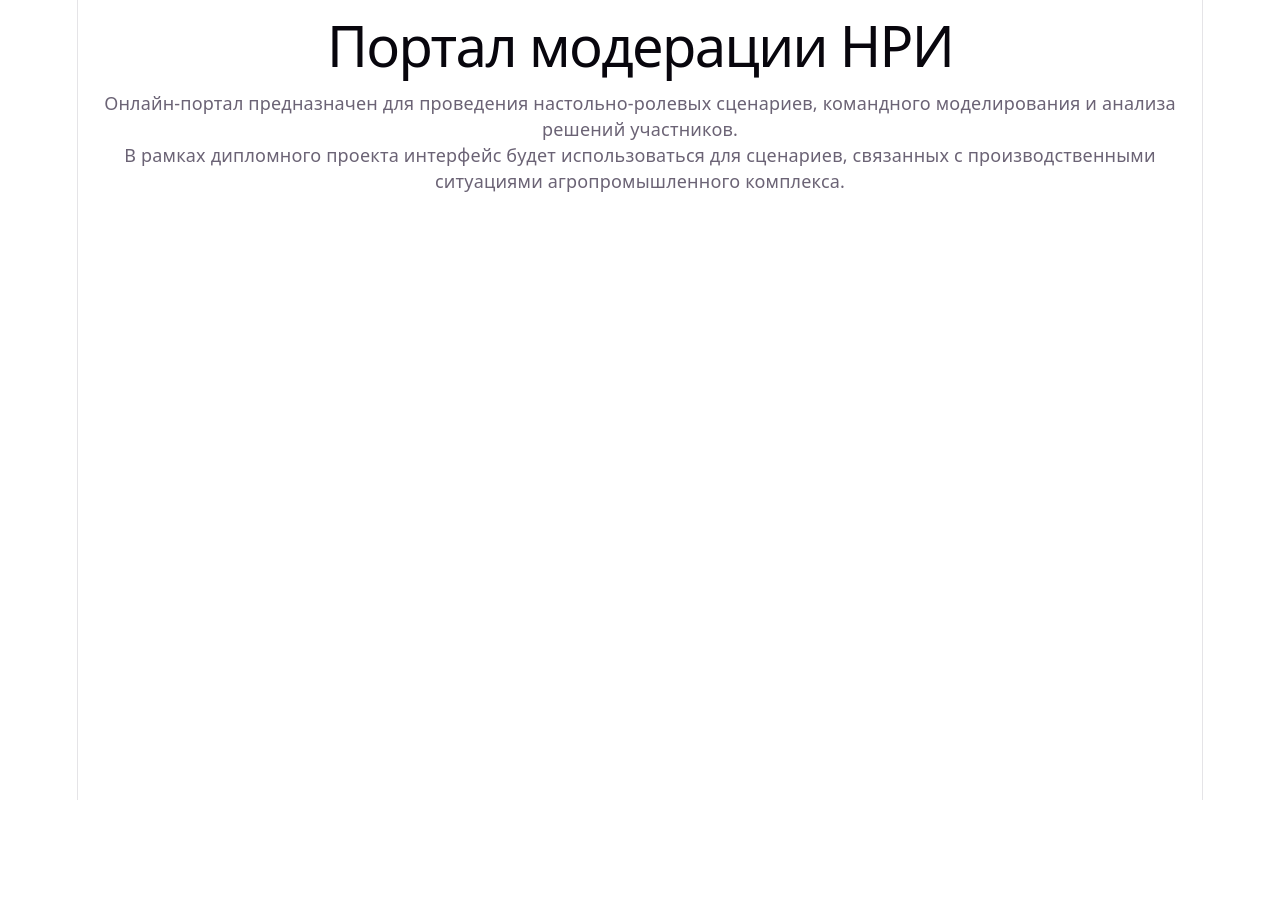
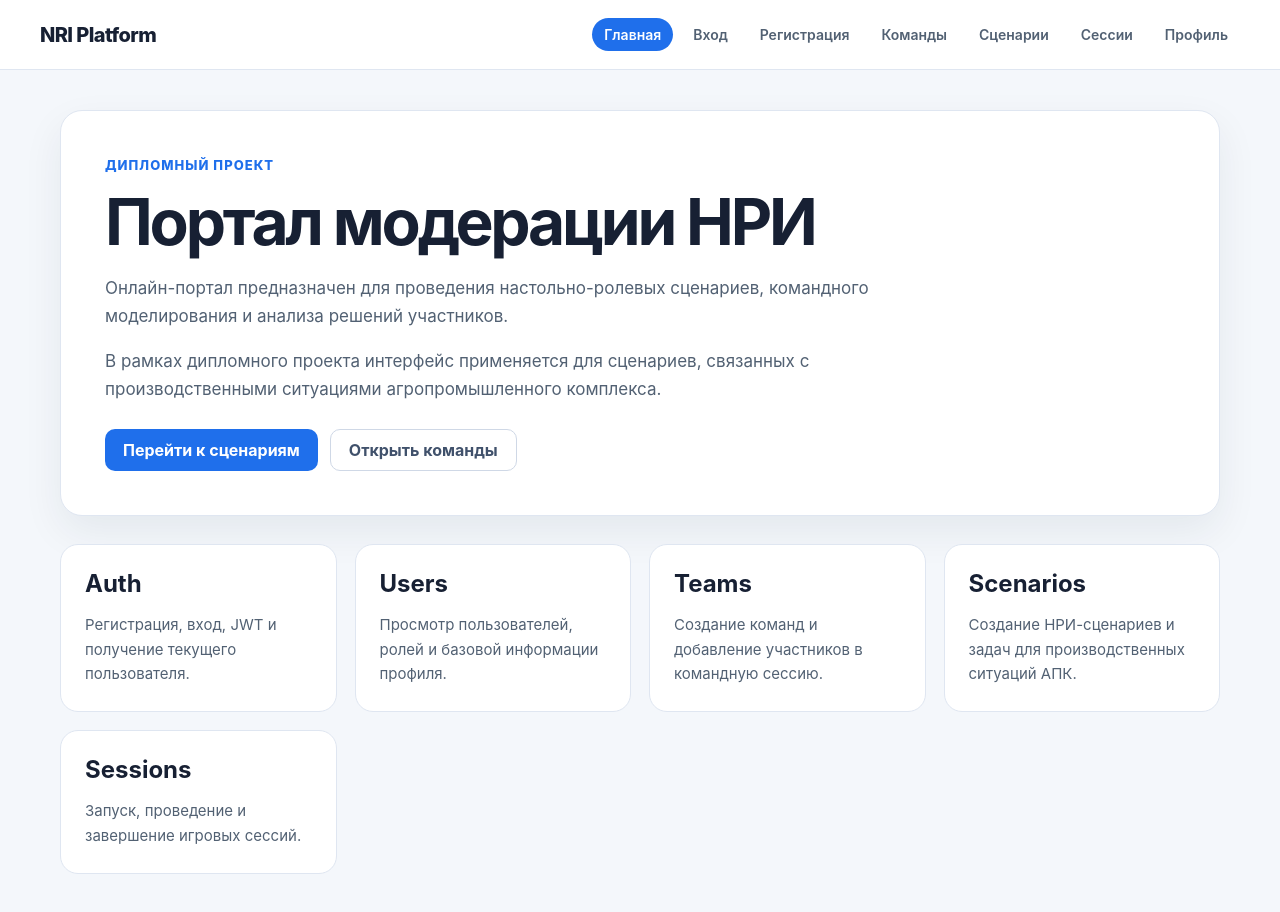
Before and after one commit to himathewi/diplom-nri-platform, a React (Vite) app in the folder frontend/: page / in a window 1280 px wide. Before the commit the page ends 800 px from the top, so only its background shows below. Built offline with nearby package versions, Linux system fonts and the light colour scheme; no server answers.

Commit message:
feat(frontend): add visible app shell

```diff
--- /dev/null
+++ b/frontend/src/components/layout/MainLayout.tsx
@@ -0,0 +1,41 @@
+import { NavLink, Outlet } from 'react-router-dom'
+
+const navItems = [
+  { to: '/', label: 'Главная' },
+  { to: '/login', label: 'Вход' },
+  { to: '/register', label: 'Регистрация' },
+  { to: '/teams', label: 'Команды' },
+  { to: '/scenarios', label: 'Сценарии' },
+  { to: '/sessions', label: 'Сессии' },
+  { to: '/profile', label: 'Профиль' },
+]
+
+export function MainLayout() {
+  return (
+    <div className="app-shell">
+      <header className="app-header">
+        <NavLink className="app-logo" to="/">
+          NRI Platform
+        </NavLink>
+
+        <nav className="app-nav" aria-label="Основная навигация">
+          {navItems.map((item) => (
+            <NavLink
+              key={item.to}
+              className={({ isActive }) =>
+                isActive ? 'app-nav__link app-nav__link--active' : 'app-nav__link'
+              }
+              to={item.to}
+            >
+              {item.label}
+            </NavLink>
+          ))}
+        </nav>
+      </header>
+
+      <main className="app-main">
+        <Outlet />
+      </main>
+    </div>
+  )
+}
--- a/frontend/src/index.css
+++ b/frontend/src/index.css
@@ -1,114 +1,221 @@
 :root {
-  --text: #6b6375;
-  --text-h: #08060d;
-  --bg: #fff;
-  --border: #e5e4e7;
-  --code-bg: #f4f3ec;
-  --accent: #aa3bff;
-  --accent-bg: rgba(170, 59, 255, 0.1);
-  --accent-border: rgba(170, 59, 255, 0.5);
-  --social-bg: rgba(244, 243, 236, 0.5);
-  --shadow:
-    rgba(0, 0, 0, 0.1) 0 10px 15px -3px, rgba(0, 0, 0, 0.05) 0 4px 6px -2px;
-
-  --sans: system-ui, 'Segoe UI', Roboto, sans-serif;
-  --heading: system-ui, 'Segoe UI', Roboto, sans-serif;
-  --mono: ui-monospace, Consolas, monospace;
-
-  font: 18px/145% var(--sans);
-  letter-spacing: 0.18px;
-  color-scheme: light dark;
-  color: var(--text);
-  background: var(--bg);
+  font-family:
+    Inter, system-ui, -apple-system, BlinkMacSystemFont, "Segoe UI", sans-serif;
+  color: #172033;
+  background: #f4f7fb;
   font-synthesis: none;
   text-rendering: optimizeLegibility;
-  -webkit-font-smoothing: antialiased;
-  -moz-osx-font-smoothing: grayscale;
-
-  @media (max-width: 1024px) {
-    font-size: 16px;
-  }
 }
 
-@media (prefers-color-scheme: dark) {
-  :root {
-    --text: #9ca3af;
-    --text-h: #f3f4f6;
-    --bg: #16171d;
-    --border: #2e303a;
-    --code-bg: #1f2028;
-    --accent: #c084fc;
-    --accent-bg: rgba(192, 132, 252, 0.15);
-    --accent-border: rgba(192, 132, 252, 0.5);
-    --social-bg: rgba(47, 48, 58, 0.5);
-    --shadow:
-      rgba(0, 0, 0, 0.4) 0 10px 15px -3px, rgba(0, 0, 0, 0.25) 0 4px 6px -2px;
-  }
-
-  #social .button-icon {
-    filter: invert(1) brightness(2);
-  }
-}
-
-#root {
-  width: 1126px;
-  max-width: 100%;
-  margin: 0 auto;
-  text-align: center;
-  border-inline: 1px solid var(--border);
-  min-height: 100svh;
-  display: flex;
-  flex-direction: column;
+* {
   box-sizing: border-box;
 }
 
 body {
   margin: 0;
+  min-width: 320px;
+  min-height: 100vh;
+  background: #f4f7fb;
 }
 
-h1,
-h2 {
-  font-family: var(--heading);
-  font-weight: 500;
-  color: var(--text-h);
+button,
+input,
+select,
+textarea {
+  font: inherit;
+}
+
+a {
+  color: inherit;
+  text-decoration: none;
+}
+
+.app-shell {
+  min-height: 100vh;
+}
+
+.app-header {
+  position: sticky;
+  top: 0;
+  z-index: 10;
+  display: flex;
+  align-items: center;
+  justify-content: space-between;
+  gap: 24px;
+  padding: 18px 40px;
+  background: #ffffff;
+  border-bottom: 1px solid #dfe6f1;
+}
+
+.app-logo {
+  color: #172033;
+  font-size: 20px;
+  font-weight: 800;
+  letter-spacing: -0.03em;
+}
+
+.app-nav {
+  display: flex;
+  flex-wrap: wrap;
+  align-items: center;
+  gap: 8px;
+}
+
+.app-nav__link {
+  padding: 8px 12px;
+  border-radius: 999px;
+  color: #526173;
+  font-size: 14px;
+  font-weight: 600;
+}
+
+.app-nav__link:hover {
+  background: #f4f7fb;
+  color: #172033;
+}
+
+.app-nav__link--active {
+  background: #1f6feb;
+  color: #ffffff;
+}
+
+.app-main {
+  width: min(1160px, calc(100% - 32px));
+  margin: 0 auto;
+  padding: 40px 0;
+}
+
+.home-page {
+  display: grid;
+  gap: 28px;
+}
+
+.hero-card,
+.section-card,
+.form-card,
+.details-card,
+.scenario-card,
+.empty-state {
+  border: 1px solid #dfe6f1;
+  border-radius: 22px;
+  background: #ffffff;
+  box-shadow: 0 16px 40px rgb(18 38 63 / 7%);
+}
+
+.hero-card {
+  padding: 44px;
+}
+
+.eyebrow {
+  margin: 0 0 12px;
+  color: #1f6feb;
+  font-size: 13px;
+  font-weight: 800;
+  letter-spacing: 0.08em;
+  text-transform: uppercase;
 }
 
 h1 {
-  font-size: 56px;
-  letter-spacing: -1.68px;
-  margin: 32px 0;
-  @media (max-width: 1024px) {
-    font-size: 36px;
-    margin: 20px 0;
-  }
-}
-h2 {
-  font-size: 24px;
-  line-height: 118%;
-  letter-spacing: -0.24px;
-  margin: 0 0 8px;
-  @media (max-width: 1024px) {
-    font-size: 20px;
-  }
-}
-p {
-  margin: 0;
+  margin: 0 0 18px;
+  color: #172033;
+  font-size: clamp(36px, 5vw, 64px);
+  line-height: 1.05;
+  letter-spacing: -0.05em;
 }
 
-code,
-.counter {
-  font-family: var(--mono);
-  display: inline-flex;
-  border-radius: 4px;
-  color: var(--text-h);
+h2 {
+  margin: 0 0 12px;
+  color: #172033;
 }
 
-code {
+h3 {
+  margin: 0 0 10px;
+  color: #172033;
+}
+
+p {
+  color: #526173;
+  font-size: 17px;
+  line-height: 1.65;
+}
+
+.hero-card p {
+  max-width: 850px;
+}
+
+.hero-actions {
+  display: flex;
+  flex-wrap: wrap;
+  gap: 12px;
+  margin-top: 26px;
+}
+
+.button-primary,
+.button-secondary {
+  display: inline-flex;
+  align-items: center;
+  justify-content: center;
+  min-height: 42px;
+  padding: 0 18px;
+  border-radius: 10px;
+  font-weight: 700;
+}
+
+.button-primary {
+  border: 0;
+  background: #1f6feb;
+  color: #ffffff;
+}
+
+.button-primary:hover {
+  background: #185abc;
+}
+
+.button-secondary {
+  border: 1px solid #cfd8e6;
+  background: #ffffff;
+  color: #40516b;
+}
+
+.button-secondary:hover {
+  background: #f4f7fb;
+}
+
+.module-grid {
+  display: grid;
+  grid-template-columns: repeat(auto-fill, minmax(220px, 1fr));
+  gap: 18px;
+}
+
+.module-card {
+  padding: 24px;
+  border: 1px solid #dfe6f1;
+  border-radius: 18px;
+  background: #ffffff;
+  transition:
+    transform 0.15s ease,
+    box-shadow 0.15s ease;
+}
+
+.module-card:hover {
+  transform: translateY(-3px);
+  box-shadow: 0 16px 40px rgb(18 38 63 / 10%);
+}
+
+.module-card p {
+  margin-bottom: 0;
   font-size: 15px;
-  line-height: 135%;
-  padding: 4px 8px;
-  background: var(--code-bg);
 }
+
+.page-section {
+  display: grid;
+  gap: 24px;
+}
+
+.section-card {
+  padding: 36px;
+}
+
 .page-header {
   display: flex;
   align-items: flex-start;
@@ -117,20 +224,11 @@ code {
   margin-bottom: 32px;
 }
 
-.button-primary {
+.text-link {
   display: inline-flex;
-  align-items: center;
-  justify-content: center;
-  min-height: 42px;
-  padding: 0 18px;
-  border-radius: 10px;
-  background: #1f6feb;
-  color: #ffffff;
-  font-weight: 600;
-}
-
-.button-primary:hover {
-  background: #185abc;
+  margin-bottom: 16px;
+  color: #315b9f;
+  font-weight: 700;
 }
 
 .alert-error {
@@ -143,13 +241,7 @@ code {
 
 .empty-state {
   padding: 28px;
-  border: 1px dashed #b8c4d6;
-  border-radius: 16px;
-  background: #ffffff;
-}
-
-.empty-state h2 {
-  margin-top: 0;
+  border-style: dashed;
 }
 
 .cards-grid {
@@ -163,10 +255,6 @@ code {
   flex-direction: column;
   gap: 16px;
   padding: 22px;
-  border: 1px solid #dfe6f1;
-  border-radius: 18px;
-  background: #ffffff;
-  box-shadow: 0 10px 30px rgb(18 38 63 / 6%);
 }
 
 .scenario-card__header {
@@ -206,31 +294,6 @@ code {
   color: #315b9f;
   font-size: 14px;
 }
-.text-link {
-  display: inline-flex;
-  margin-bottom: 16px;
-  color: #315b9f;
-  font-weight: 600;
-}
-
-.button-danger {
-  display: inline-flex;
-  align-items: center;
-  justify-content: center;
-  min-height: 42px;
-  padding: 0 18px;
-  border: 0;
-  border-radius: 10px;
-  background: #dc2626;
-  color: #ffffff;
-  font: inherit;
-  font-weight: 600;
-  cursor: pointer;
-}
-
-.button-danger:hover {
-  background: #b91c1c;
-}
 
 .details-grid {
   display: grid;
@@ -239,14 +302,6 @@ code {
 
 .details-card {
   padding: 24px;
-  border: 1px solid #dfe6f1;
-  border-radius: 18px;
-  background: #ffffff;
-  box-shadow: 0 10px 30px rgb(18 38 63 / 6%);
-}
-
-.details-card h2 {
-  margin-top: 0;
 }
 
 .details-list {
@@ -269,37 +324,18 @@ code {
   margin: 0;
   color: #172033;
   font-size: 17px;
-  font-weight: 600;
+  font-weight: 700;
 }
 
-.tasks-list {
+.form-card,
+.task-form {
   display: grid;
-  gap: 16px;
+  gap: 20px;
 }
 
-.task-card {
-  padding: 18px;
-  border: 1px solid #e4eaf3;
-  border-radius: 14px;
-  background: #f8fbff;
-}
-
-.task-card h3 {
-  margin: 0 0 10px;
-}
-
-.task-card p {
-  margin: 0 0 14px;
-}
 .form-card {
-  display: grid;
-  gap: 20px;
   max-width: 780px;
   padding: 28px;
-  border: 1px solid #dfe6f1;
-  border-radius: 18px;
-  background: #ffffff;
-  box-shadow: 0 10px 30px rgb(18 38 63 / 6%);
 }
 
 .form-field {
@@ -310,20 +346,18 @@ code {
 .form-field span {
   color: #344054;
   font-size: 15px;
-  font-weight: 600;
+  font-weight: 700;
 }
 
 .form-field input,
 .form-field select,
 .form-field textarea {
   width: 100%;
-  box-sizing: border-box;
   border: 1px solid #cfd8e6;
   border-radius: 10px;
   padding: 12px 14px;
   color: #172033;
   background: #ffffff;
-  font: inherit;
 }
 
 .form-field textarea {
@@ -343,30 +377,48 @@ code {
   gap: 12px;
 }
 
-.button-secondary {
+.button-danger {
   display: inline-flex;
   align-items: center;
   justify-content: center;
   min-height: 42px;
   padding: 0 18px;
-  border: 1px solid #cfd8e6;
+  border: 0;
   border-radius: 10px;
-  background: #ffffff;
-  color: #40516b;
-  font-weight: 600;
+  background: #dc2626;
+  color: #ffffff;
+  font: inherit;
+  font-weight: 700;
+  cursor: pointer;
 }
 
-.button-secondary:hover {
-  background: #f4f7fb;
+.button-danger:hover {
+  background: #b91c1c;
 }
 
-button:disabled {
-  cursor: not-allowed;
-  opacity: 0.65;
+.button-ghost-danger {
+  border: 0;
+  background: transparent;
+  color: #dc2626;
+  font: inherit;
+  font-weight: 700;
+  cursor: pointer;
 }
-.task-form {
+
+.button-ghost-danger:hover {
+  color: #991b1b;
+}
+
+.tasks-list {
   display: grid;
-  gap: 18px;
+  gap: 16px;
+}
+
+.task-card {
+  padding: 18px;
+  border: 1px solid #e4eaf3;
+  border-radius: 14px;
+  background: #f8fbff;
 }
 
 .task-card__header {
@@ -376,15 +428,23 @@ button:disabled {
   gap: 16px;
 }
 
-.button-ghost-danger {
-  border: 0;
-  background: transparent;
-  color: #dc2626;
-  font: inherit;
-  font-weight: 600;
-  cursor: pointer;
+button:disabled {
+  cursor: not-allowed;
+  opacity: 0.65;
 }
 
-.button-ghost-danger:hover {
-  color: #991b1b;
+@media (max-width: 760px) {
+  .app-header {
+    align-items: flex-start;
+    flex-direction: column;
+    padding: 16px;
+  }
+
+  .hero-card {
+    padding: 28px;
+  }
+
+  .page-header {
+    flex-direction: column;
+  }
 }
--- a/frontend/src/pages/HomePage.tsx
+++ b/frontend/src/pages/HomePage.tsx
@@ -1,6 +1,39 @@
+import { Link } from 'react-router-dom'
+
+const modules = [
+  {
+    title: 'Auth',
+    description: 'Регистрация, вход, JWT и получение текущего пользователя.',
+    to: '/login',
+  },
+  {
+    title: 'Users',
+    description: 'Просмотр пользователей, ролей и базовой информации профиля.',
+    to: '/profile',
+  },
+  {
+    title: 'Teams',
+    description: 'Создание команд и добавление участников в командную сессию.',
+    to: '/teams',
+  },
+  {
+    title: 'Scenarios',
+    description: 'Создание НРИ-сценариев и задач для производственных ситуаций АПК.',
+    to: '/scenarios',
+  },
+  {
+    title: 'Sessions',
+    description: 'Запуск, проведение и завершение игровых сессий.',
+    to: '/sessions',
+  },
+]
+
 export function HomePage() {
   return (
-    <main>
+    <section className="home-page">
+      <div className="hero-card">
+        <p className="eyebrow">Дипломный проект</p>
+
         <h1>Портал модерации НРИ</h1>
 
         <p>
@@ -9,9 +42,29 @@ export function HomePage() {
         </p>
 
         <p>
-        В рамках дипломного проекта интерфейс будет использоваться для сценариев,
+          В рамках дипломного проекта интерфейс применяется для сценариев,
           связанных с производственными ситуациями агропромышленного комплекса.
         </p>
-    </main>
+
+        <div className="hero-actions">
+          <Link className="button-primary" to="/scenarios">
+            Перейти к сценариям
+          </Link>
+
+          <Link className="button-secondary" to="/teams">
+            Открыть команды
+          </Link>
+        </div>
+      </div>
+
+      <div className="module-grid">
+        {modules.map((module) => (
+          <Link className="module-card" key={module.title} to={module.to}>
+            <h2>{module.title}</h2>
+            <p>{module.description}</p>
+          </Link>
+        ))}
+      </div>
+    </section>
   )
 }
--- /dev/null
+++ b/frontend/src/pages/PlaceholderPage.tsx
@@ -0,0 +1,16 @@
+type PlaceholderPageProps = {
+  title: string
+  description: string
+}
+
+export function PlaceholderPage({ title, description }: PlaceholderPageProps) {
+  return (
+    <section className="page-section">
+      <div className="section-card">
+        <p className="eyebrow">Модуль в разработке</p>
+        <h1>{title}</h1>
+        <p>{description}</p>
+      </div>
+    </section>
+  )
+}
--- a/frontend/src/routes/AppRouter.tsx
+++ b/frontend/src/routes/AppRouter.tsx
@@ -1,19 +1,75 @@
 import { BrowserRouter, Route, Routes } from 'react-router-dom'
+import { MainLayout } from '../components/layout/MainLayout'
 import { HomePage } from '../pages/HomePage'
 import { NotFoundPage } from '../pages/NotFoundPage'
+import { PlaceholderPage } from '../pages/PlaceholderPage'
+import { CreateScenarioPage } from '../pages/Scenarios/CreateScenarioPage'
+import { ScenarioDetailsPage } from '../pages/Scenarios/ScenarioDetailsPage'
 import { ScenariosPage } from '../pages/Scenarios/ScenariosPage'
-import { ScenarioDetailsPage } from '../pages/Scenarios/ScenarioDetailsPage'
-import { CreateScenarioPage } from '../pages/Scenarios/CreateScenarioPage'
 
 export function AppRouter() {
   return (
     <BrowserRouter>
       <Routes>
-        <Route path="/" element={<HomePage />} />
-        <Route path="*" element={<NotFoundPage />} />
-        <Route path="/scenarios" element={<ScenariosPage />} />
-        <Route path="/scenarios/:id" element={<ScenarioDetailsPage />} />
-        <Route path="/scenarios/create" element={<CreateScenarioPage />} />
+        <Route element={<MainLayout />}>
+          <Route path="/" element={<HomePage />} />
+
+          <Route
+            path="/login"
+            element={
+              <PlaceholderPage
+                title="Вход"
+                description="Здесь будет форма авторизации пользователя через backend auth API."
+              />
+            }
+          />
+
+          <Route
+            path="/register"
+            element={
+              <PlaceholderPage
+                title="Регистрация"
+                description="Здесь будет форма создания пользователя с выбором роли и последующим входом в систему."
+              />
+            }
+          />
+
+          <Route
+            path="/teams"
+            element={
+              <PlaceholderPage
+                title="Команды"
+                description="Здесь будет интерфейс создания команд и управления участниками."
+              />
+            }
+          />
+
+          <Route path="/scenarios" element={<ScenariosPage />} />
+          <Route path="/scenarios/create" element={<CreateScenarioPage />} />
+          <Route path="/scenarios/:id" element={<ScenarioDetailsPage />} />
+
+          <Route
+            path="/sessions"
+            element={
+              <PlaceholderPage
+                title="Сессии"
+                description="Здесь будет интерфейс запуска, проведения и завершения игровых сессий."
+              />
+            }
+          />
+
+          <Route
+            path="/profile"
+            element={
+              <PlaceholderPage
+                title="Профиль пользователя"
+                description="Здесь будет отображаться текущий пользователь, его роль и доступные действия."
+              />
+            }
+          />
+
+          <Route path="*" element={<NotFoundPage />} />
+        </Route>
       </Routes>
     </BrowserRouter>
   )
```
Also changed, not shown: 1 other file (tests, documents, lock files or other folders). Lines whose indentation alone changed are shown as unchanged.
